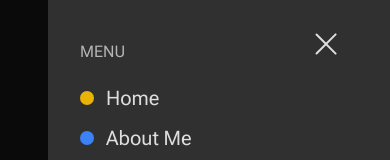
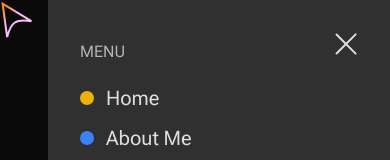
Before and after one commit to skyhawk000/M_Portfolio, a Next.js app: page / in a window 390 px wide. Both pictures are taken after a click on the button 326 px from the left and 44 px from the top of the page. Shown: the top 160 px of the page. Built offline with nearby package versions, Linux system fonts and the light colour scheme.

Commit message:
custom cursor

```diff
--- a/app/_components/Projects.tsx
+++ b/app/_components/Projects.tsx
@@ -1,9 +1,10 @@
 'use client';
 import { cn } from '@/lib/utils';
+import { useGSAP } from '@gsap/react';
 import gsap from 'gsap';
 import Image from 'next/image';
 import Link from 'next/link';
-import React, { useEffect, useRef, useState } from 'react';
+import React, { useRef, useState, MouseEvent } from 'react';
 
 const PROJECTS = [
     {
@@ -29,6 +30,8 @@ const PROJECTS = [
     },
 ];
 
+gsap.registerPlugin(useGSAP);
+
 const Projects = () => {
     const containerRef = useRef<HTMLDivElement>(null);
     const imageContainer = useRef<HTMLDivElement>(null);
@@ -39,13 +42,14 @@ const Projects = () => {
 
     // update imageRef.current href based on the cursor hover position
     // also update image position
-    useEffect(() => {
+    useGSAP(
+        (context, contextSafe) => {
             if (window.innerWidth < 768) {
                 setSelectedProject(null);
                 return;
             }
 
-        const handleMouseMove = (e: MouseEvent) => {
+            const handleMouseMove = contextSafe?.((e: MouseEvent) => {
                 if (!containerRef.current) return;
                 if (!imageContainer.current) return;
 
@@ -54,8 +58,10 @@ const Projects = () => {
                     return;
                 }
 
-            const containerRect = containerRef.current?.getBoundingClientRect();
-            const imageRect = imageContainer.current.getBoundingClientRect();
+                const containerRect =
+                    containerRef.current?.getBoundingClientRect();
+                const imageRect =
+                    imageContainer.current.getBoundingClientRect();
                 const offsetTop = e.clientY - containerRect.y;
 
                 // if cursor is outside the container, hide the image
@@ -76,14 +82,16 @@ const Projects = () => {
                     duration: 1,
                     opacity: 1,
                 });
-        };
+            }) as any;
 
             window.addEventListener('mousemove', handleMouseMove);
 
             return () => {
                 window.removeEventListener('mousemove', handleMouseMove);
             };
-    }, [containerRef.current]);
+        },
+        [containerRef.current],
+    );
 
     const handleMouseEnter = (slug: string) => {
         if (window.innerWidth < 768) {
@@ -98,7 +106,7 @@ const Projects = () => {
         <div className="group/projects relative" ref={containerRef}>
             {selectedProject !== null && (
                 <div
-                    className="max-md:hidden absolute right-0 top-0 z-[1] pointer-events-none w-[200px] xl:w-[350px] aspect-[3/4] overflow-hidden"
+                    className="max-md:hidden absolute right-0 top-0 z-[1] pointer-events-none w-[200px] xl:w-[350px] aspect-[3/4] overflow-hidden opacity-0"
                     ref={imageContainer}
                 >
                     {PROJECTS.map((project) => (
@@ -121,7 +129,7 @@ const Projects = () => {
                 </div>
             )}
 
-            <div className="flex flex-col gap-10">
+            <div className="flex flex-col max-md:gap-10">
                 {PROJECTS.map((project, index) => (
                     <Link
                         href={`/projects/${project.slug}`}
@@ -138,6 +146,7 @@ const Projects = () => {
                                 className={cn('w-full object-cover mb-10')}
                                 ref={imageRef}
                                 key={project.slug}
+                                loading="lazy"
                             />
                         )}
                         <div className="flex gap-5">
--- a/app/globals.css
+++ b/app/globals.css
@@ -39,7 +39,7 @@
         display: none;
     }
     * {
-        @apply border-border;
+        @apply border-border !cursor-none;
     }
     body {
         @apply bg-background text-foreground font-roboto-flex;
--- a/app/layout.tsx
+++ b/app/layout.tsx
@@ -8,6 +8,7 @@ import Footer from '@/components/Footer';
 import ScrollProgressIndicator from '@/components/ScrollProgressIndicator';
 import ParticleBackground from '@/components/ParticleBackground';
 import Navbar from '@/components/Navbar';
+import CustomCursor from '@/components/CustomCursor';
 
 const antonFont = Anton({
     weight: '400',
@@ -49,6 +50,7 @@ export default function RootLayout({
                     <main>{children}</main>
                     <Footer />
 
+                    <CustomCursor />
                     <ScrollProgressIndicator />
                     <ParticleBackground />
                 </ReactLenis>
--- a/app/page.tsx
+++ b/app/page.tsx
@@ -104,7 +104,7 @@ export default function Home() {
         <>
             {/* start::banner */}
             <section className="relative max-md:pb-36" id="banner">
-                <div className="container h-screen min-h-[800px] flex justify-between items-center max-md:flex-col">
+                <div className="container h-screen min-h-[530px] flex justify-between items-center max-md:flex-col">
                     <div className="max-md:grow max-md:flex flex-col justify-center items-start max-w-[544px]">
                         <h1 className="leading-[.95] text-6xl sm:text-[80px] font-anton">
                             <span className="text-primary">FRONTEND</span>
--- /dev/null
+++ b/components/CustomCursor.tsx
@@ -0,0 +1,75 @@
+'use client';
+import { useGSAP } from '@gsap/react';
+import gsap from 'gsap';
+import { useRef } from 'react';
+
+gsap.registerPlugin(useGSAP);
+
+const CustomCursor = () => {
+    const svgRef = useRef<SVGSVGElement>(null);
+
+    useGSAP((context, contextSafe) => {
+        const handleMouseMove = contextSafe?.((e: MouseEvent) => {
+            if (!svgRef.current) return;
+
+            const { clientX, clientY } = e;
+
+            console.log({ clientX, clientY });
+            // const { innerWidth, innerHeight } = window;
+
+            // const x = clientX / innerWidth;
+            // const y = clientY / innerHeight;
+
+            gsap.to(svgRef.current, {
+                x: clientX,
+                y: clientY,
+                ease: 'power2.out',
+                duration: 0.3,
+                opacity: 1,
+            });
+        }) as any;
+
+        window.addEventListener('mousemove', handleMouseMove);
+
+        return () => {
+            window.removeEventListener('mousemove', handleMouseMove);
+        };
+    });
+
+    // cursor shape
+    return (
+        <svg
+            width="33"
+            height="38"
+            viewBox="0 0 33 38"
+            className="fixed top-0 left-0 opacity-0 z-[50] pointer-events-none" // -translate-x-1/2 -translate-y-1/2
+            fill="none"
+            id="cursor"
+            strokeWidth="2"
+            opacity="0"
+            xmlns="http://www.w3.org/2000/svg"
+            ref={svgRef}
+        >
+            <defs>
+                <linearGradient
+                    id="grad-1"
+                    x1="0"
+                    y1="0"
+                    x2="20"
+                    y2="20"
+                    gradientUnits="userSpaceOnUse"
+                >
+                    <stop offset="0.2" stopColor="rgb(255, 135, 9)"></stop>
+                    <stop offset="0.8" stopColor="rgb(247, 189, 248)"></stop>
+                </linearGradient>
+            </defs>
+
+            <path
+                d="M31.4275 21.2232L2.60356 3.71227L7.1481 37.1308C7.1481 37.1308 10.0262 25.6598 14.8939 22.4706C19.7615 19.2814 31.4275 21.2232 31.4275 21.2232Z"
+                stroke="url(#grad-1)"
+            />
+        </svg>
+    );
+};
+
+export default CustomCursor;
--- a/components/Navbar.tsx
+++ b/components/Navbar.tsx
@@ -53,7 +53,9 @@ const Navbar = () => {
         <>
             <div className="sticky top-0 z-[4]">
                 <button
-                    className={cn('size-12 absolute top-5 right-10 z-[2]')}
+                    className={cn(
+                        'size-12 absolute top-5 right-5 md:right-10 z-[2]',
+                    )}
                     onClick={() => setIsMenuOpen(!isMenuOpen)}
                 >
                     <span
--- a/package.json
+++ b/package.json
@@ -10,6 +10,7 @@
         "svgr:icons": "svgr --title-prop --no-dimensions --typescript -d components/icons -- components/icons/svgs"
     },
     "dependencies": {
+        "@gsap/react": "^2.1.1",
         "class-variance-authority": "^0.7.0",
         "clsx": "^2.1.1",
         "gsap": "^3.12.5",
```
Also changed, not shown: 1 other file (tests, documents, lock files or other folders). Lines whose indentation alone changed are shown as unchanged.
